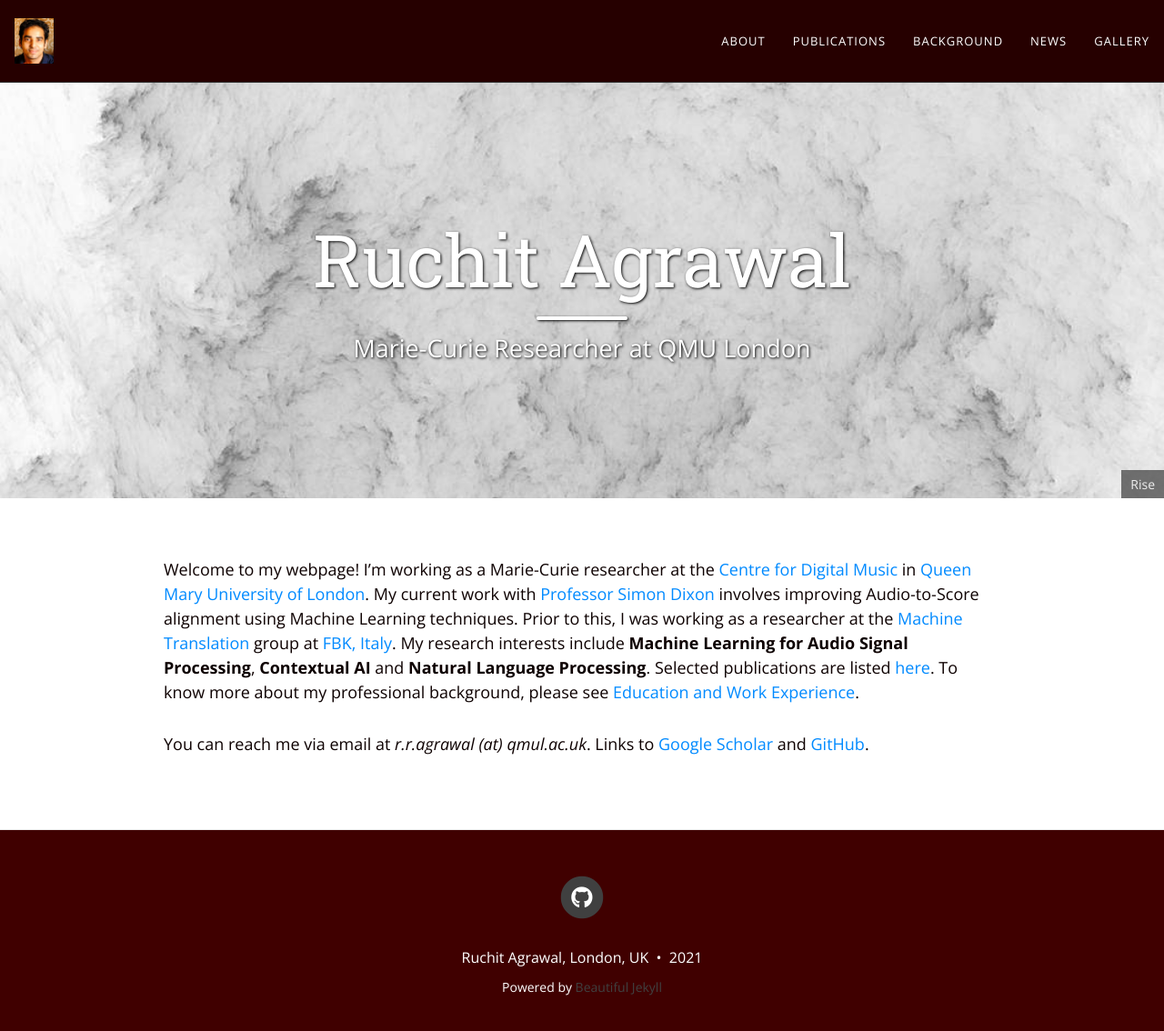
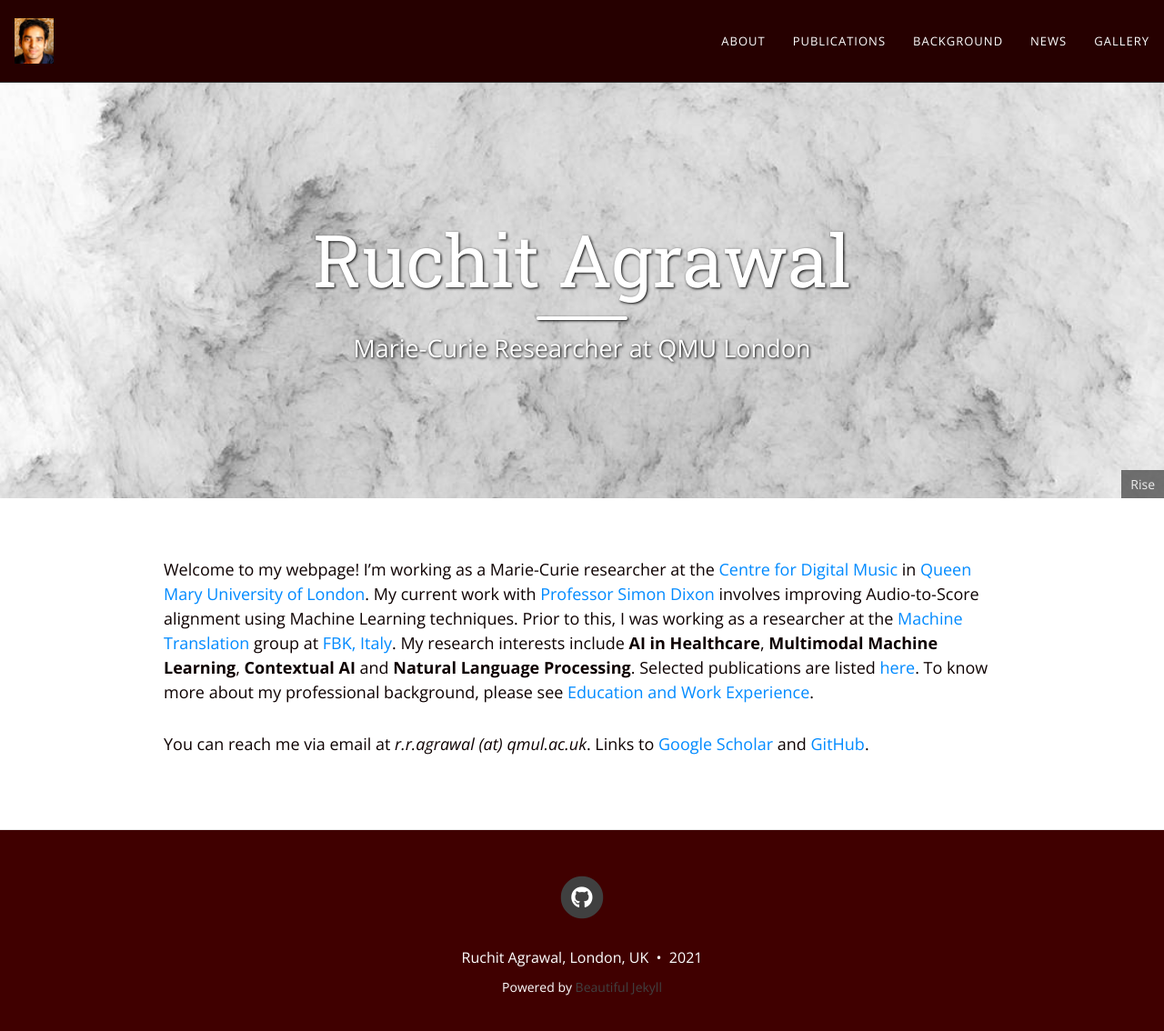
Before and after one commit to rragrawal/rragrawal.github.io, a Jekyll site: the page built from index.md, in a window 1280 px wide and 1146 px high. Shown: the top 1134 px of the window at 91% size. Built offline with Jekyll 4.4.1, drawn with Linux system fonts in a browser that asks for light colours; nearby versions of some CDN libraries.

Commit message:
Update index.md

```diff
--- a/index.md
+++ b/index.md
@@ -7,6 +7,6 @@ cover-img:
   - "/img/bg/bg.jpg" : Rise
 ---
 
-Welcome to my webpage! I'm working as a Marie-Curie researcher at the [Centre for Digital Music](https://c4dm.eecs.qmul.ac.uk/) in [Queen Mary University of London](https://www.qmul.ac.uk/). My current work with [Professor Simon Dixon](http://www.eecs.qmul.ac.uk/~simond/) involves improving Audio-to-Score alignment using Machine Learning techniques. Prior to this, I was working as a researcher at the [Machine Translation](https://ict.fbk.eu/units/hlt-mt/) group at [FBK, Italy](https://www.fbk.eu/en/). My research interests include **Machine Learning for Audio Signal Processing**, **Contextual AI** and **Natural Language Processing**. Selected publications are listed [here](/publications). To know more about my professional background, please see [Education and Work Experience](/background).
+Welcome to my webpage! I'm working as a Marie-Curie researcher at the [Centre for Digital Music](https://c4dm.eecs.qmul.ac.uk/) in [Queen Mary University of London](https://www.qmul.ac.uk/). My current work with [Professor Simon Dixon](http://www.eecs.qmul.ac.uk/~simond/) involves improving Audio-to-Score alignment using Machine Learning techniques. Prior to this, I was working as a researcher at the [Machine Translation](https://ict.fbk.eu/units/hlt-mt/) group at [FBK, Italy](https://www.fbk.eu/en/). My research interests include **AI in Healthcare**, **Multimodal Machine Learning**, **Contextual AI** and **Natural Language Processing**. Selected publications are listed [here](/publications). To know more about my professional background, please see [Education and Work Experience](/background).
 
 You can reach me via email at _r.r.agrawal (at) qmul.ac.uk_. Links to [Google Scholar](https://scholar.google.com/citations?user=2txekSkAAAAJ&hl=en) and [GitHub](https://github.com/rragrawal).
```
